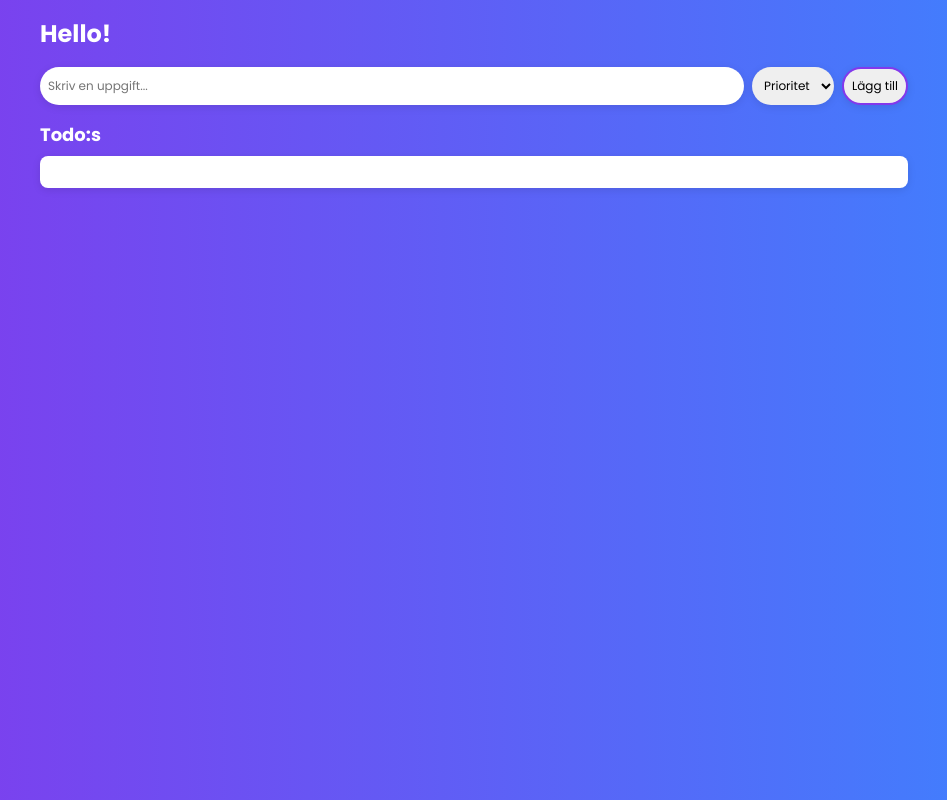
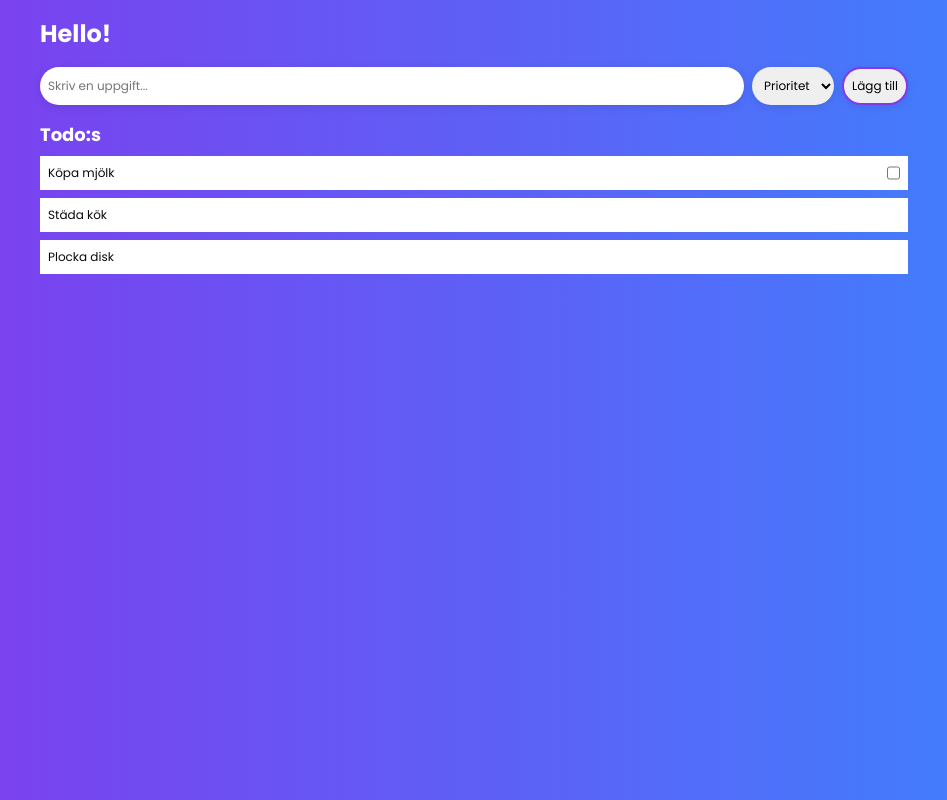
Before and after one commit to Punttt/todo-lab, a website built with Vite: page index.html in a window 1280 px wide. Shown: the whole page, without its empty margins (166-1113 px from the left). Built offline with nearby package versions, Linux system fonts and the light colour scheme.

Commit message:
testar i html hur utskrift ska se ut, innan jag börjar med render todos

```diff
--- a/index.html
+++ b/index.html
@@ -22,8 +22,12 @@
         </form>
 
         <h2>Todo:s</h2>
-        <div class="output-box bg-light box-sh">
-          <ul id="outputList"></ul>
+        <div class="output-box">
+          <ul id="outputList">
+            <li>Köpa mjölk <input type="checkbox"></li>
+            <li>Städa kök</li>
+            <li>Plocka disk</li>
+          </ul>
         </div>
       </div>
     </main>
--- a/src/main.ts
+++ b/src/main.ts
@@ -17,5 +17,17 @@ form.addEventListener("submit", (e)=>{
     const task = taskInput.value;
     const priority = Number(prioritySelect.value);
 
-    console.log("Task: "+ task, ", Prioritet: "  + priority);
-})
+    const success = todoList.addTodo(task, priority);
+
+    // Validerar input
+    if(success){
+        taskInput.value = "";
+        renderTodos();
+    } else {
+        alert("Fel: kontrollera task och prioritet!");
+    }
+});
+
+function renderTodos(){
+
+}
--- a/src/style/main.scss
+++ b/src/style/main.scss
@@ -36,10 +36,22 @@ form {
   }
 }
 
+// Output boxen / todolistan
 .output-box{
-  padding: 1rem;
   color: #0a0a0a;
   border-radius: 8px;
+
+  ul {
+    list-style: none;
+
+    li {
+      background: #fff;
+      padding: 0.5rem;
+      margin-bottom: 0.5rem;
+      display: flex;
+      justify-content: space-between;
+    }
+  }
 }
 
 // Colors and fonts
```
